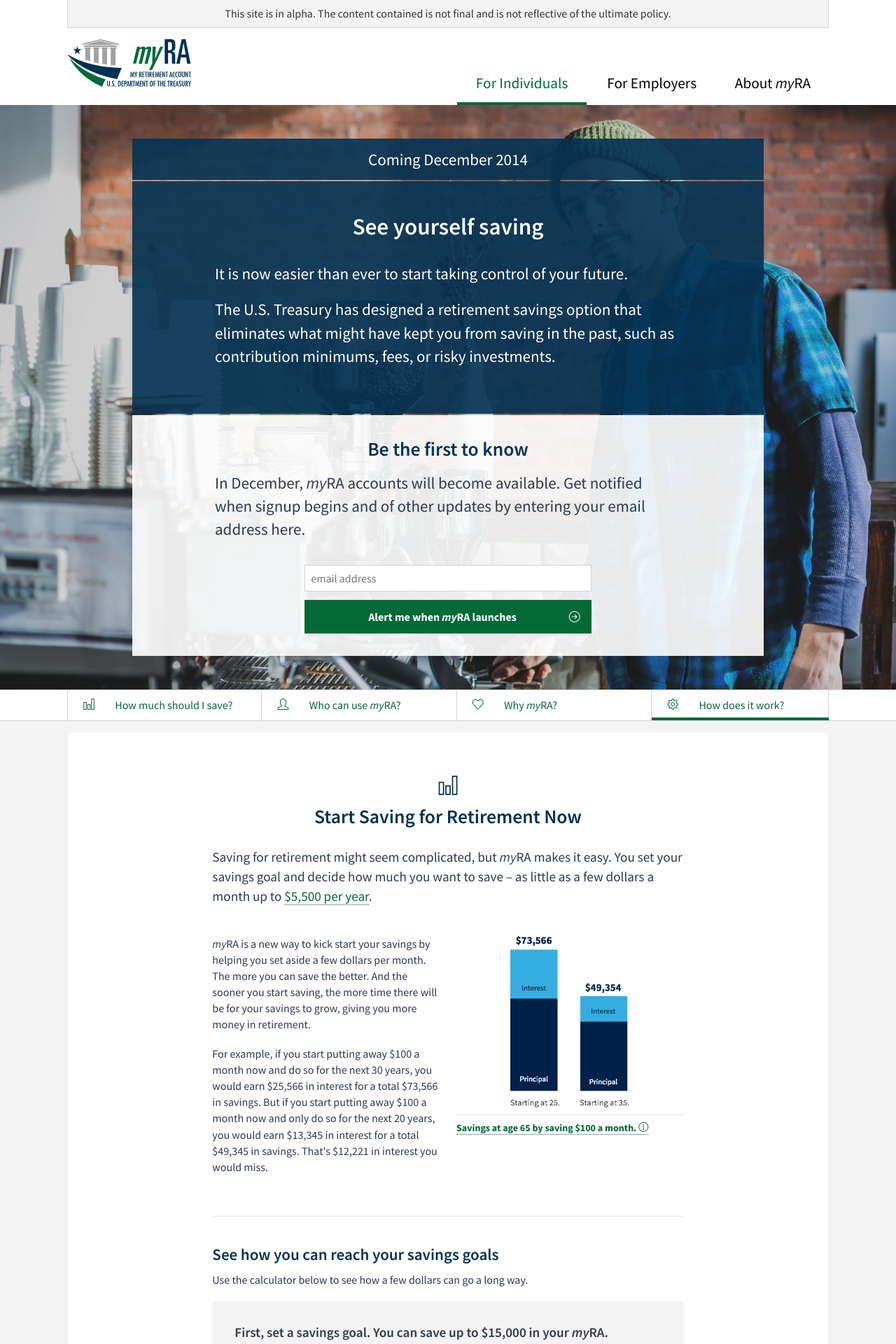
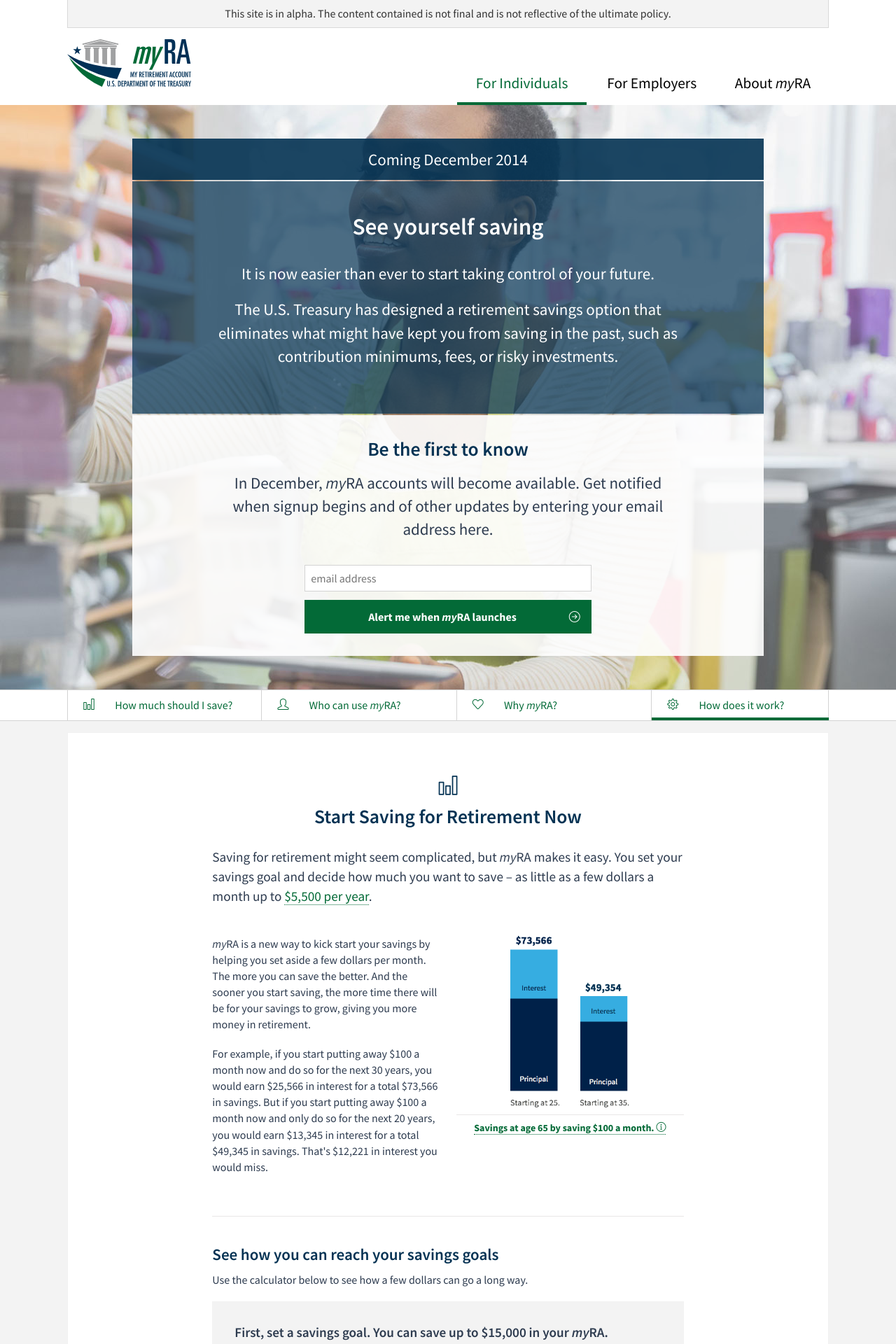
Before and after one commit to 18F/myra, a Jekyll site: the page built from individuals/index.html, in a window 1280 px wide. Shown: the top 1920 px of the page at 70% size. Built offline with Jekyll 4.4.1, drawn with Linux system fonts in a browser that asks for light colours.

Commit message:
Style updates, new header image

```diff
--- a/static/_sass/_custom.scss
+++ b/static/_sass/_custom.scss
@@ -179,6 +179,7 @@
 
 .seal {
   @include span-columns(2 of 6);
+  height: auto;
 }
 
 .main-footer {
@@ -202,8 +203,7 @@
 
 .hero {
   padding: 3em 0;
-  background: url('../img/person-bg.jpg');
-  background-size: cover;
+  background: url('../img/hero-bg-1.jpg') no-repeat 50% 0;
   min-height: 500px;
 
   @include media($tiny-down) {
@@ -270,12 +270,12 @@
 
 .headline {
   @include clearfix();
+  // margin-top: 250px;
   padding: 3em 2em;
   position: relative;
+  color: #fff;
   background-color: $myra-blue1;
-  background-color: rgba($myra-blue1,.9);
-  box-shadow: 0px 1px 2px 0 rgba(0,0,0,.2);
-  color: #fff;
+  background-color: rgba($myra-blue1, .7);
 
   .sub-headline {
     color: #fff;
@@ -289,12 +289,16 @@
   @include media($tiny-down) {
     padding: 1em;
   }
+}
+
+.inner-headline {
+  .lead-text {
+    text-align: center;
+  }
 
   @include media($medium-up) {
-    .inner-headline {
-      @include span-columns(8 of 10);
-      @include shift(1);
-    }
+    @include span-columns(8 of 10);
+    @include shift(1);
   }
 }
 
@@ -321,7 +325,7 @@
 
   .lead-text {
     margin-top: .875rem;
-    text-align: left;
+    text-align: center;
   }
 
   @include media($tiny-down) {
@@ -751,9 +755,6 @@
 
   .container {
     padding: 2em 0;
-    border-width: 1px 0 1px 0;
-    border-color: $myra-orange;
-    border-style: solid;
   }
 
   .cta-intro {
@@ -869,6 +870,7 @@
     figcaption {
       border-top: 1px solid $light-gray;
       padding-top: .5em;
+      text-align: center;
 
       span,
       strong {
@@ -1620,7 +1622,7 @@
     @include span-columns(12);
     padding: 1.5em;
     background-color: #fff;
-    background-color: rgba(255,255,255,.9);
+    background-color: rgba(255,255,255,.8);
 
     &:last-child {
       margin-top: 2px;
--- a/static/_sass/base/_forms.scss
+++ b/static/_sass/base/_forms.scss
@@ -36,7 +36,9 @@
   box-shadow: $form-box-shadow;
   font-family: $form-font-family;
   font-size: $form-font-size;
+  margin-bottom: 12px; // IE 8
   margin-bottom: $base-line-height / 2;
+  padding: 8px 8px; // IE 8
   padding: ($base-line-height / 3) ($base-line-height / 3);
 
   &:hover {
--- a/static/_sass/base/_typography.scss
+++ b/static/_sass/base/_typography.scss
@@ -14,8 +14,8 @@
 $h4: 1.2;
 
 
-h1, h2, h3, h4, h5, h6,
-.h1, .h2, .h3, .h4, .h6 {
+h1, h2, h3, h4, h5,
+.h1, .h2, .h3, .h4 {
   font-family: $header-font-family;
   margin: 0 0 0.5em;
   font-weight: inherit;
--- a/static/js/calculator.js
+++ b/static/js/calculator.js
@@ -110,10 +110,10 @@
 
   function moveInterestLabel(pWidth){
     if (window.matchMedia("(min-width: 600px)").matches) {
-      if (25 < pWidth && pWidth < 82 ) {
+      if (25 < pWidth && pWidth < 81 ) {
         $('.interest-label').css('left', pWidth + '%');
-      } else if ( pWidth > 82 ) {
-        $('.interest-label').css('left', '83%');
+      } else if ( pWidth > 81 ) {
+        $('.interest-label').css('left', '82%');
       } else if ( pWidth < 25 ) {
         $('.interest-label').css('left', '25%');
       }
```
Also changed, not shown: static/img/hero-bg-1.jpg (added).
